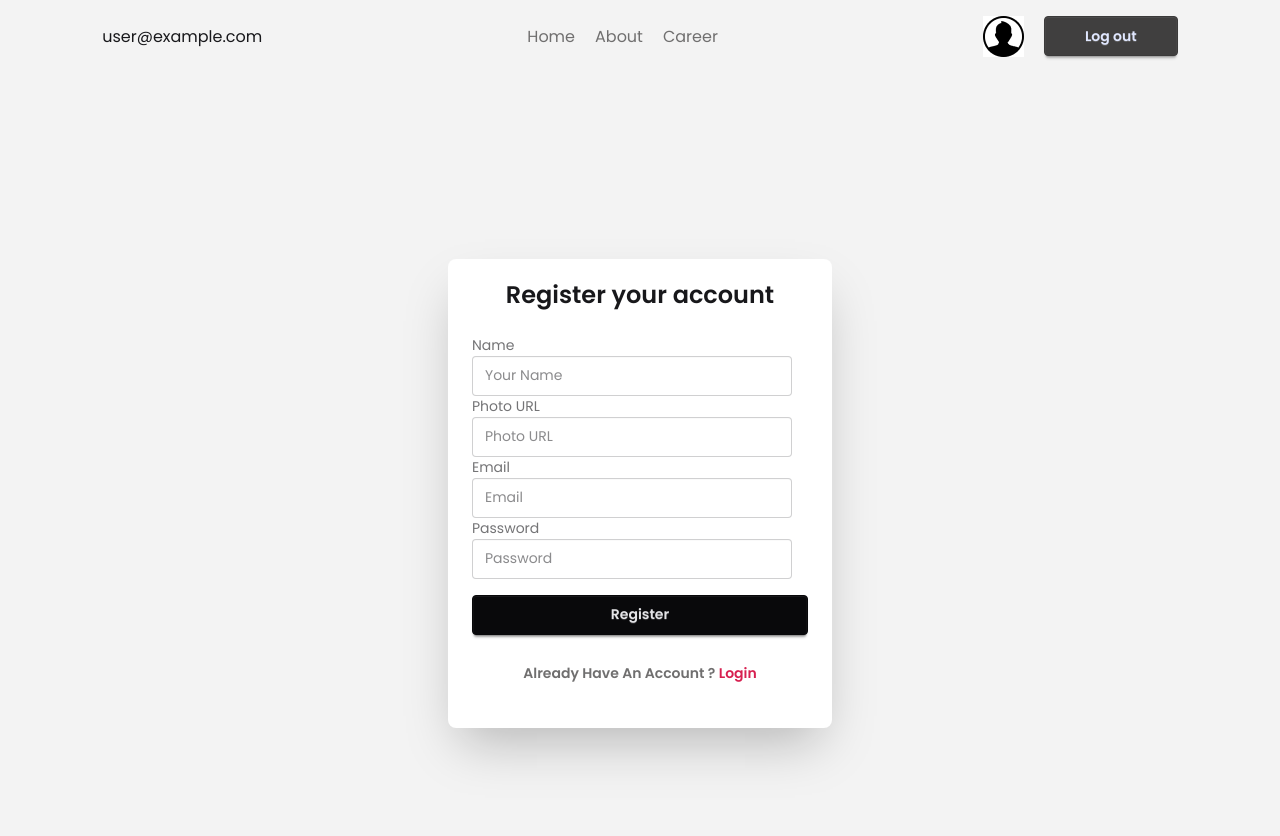
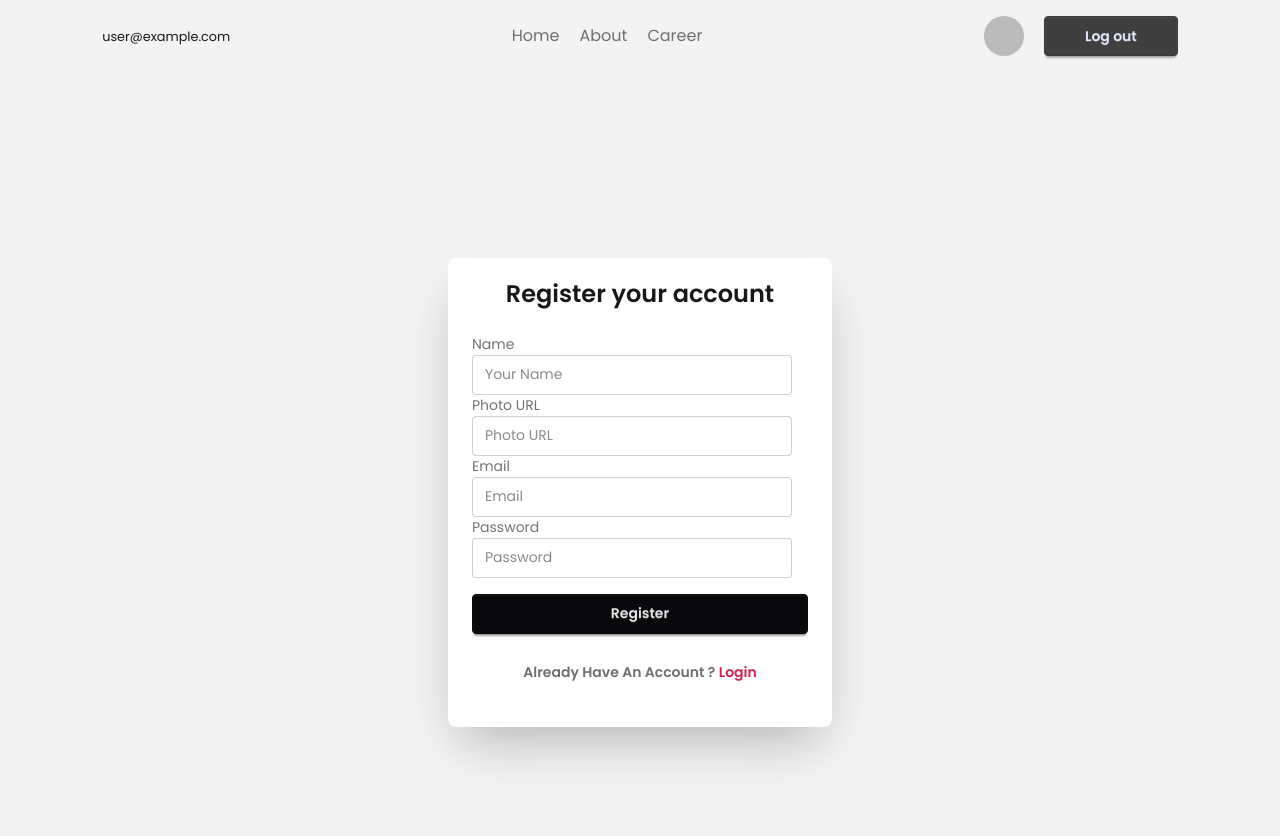
Before and after one commit to ismail-dev-code/the-dragon-news, a React (Vite) app: page /auth/register in a window 1280 px wide. Shown: the top 836 px of the page. Built offline with nearby package versions, Linux system fonts and the light colour scheme; no server answers; sample sign-in values are in the browser's storage.

Commit message:
feat: Update User Profile and redirect on Registration

```diff
--- a/src/components/Navbar.jsx
+++ b/src/components/Navbar.jsx
@@ -1,31 +1,43 @@
-import React, { use } from 'react';
-import { Link, NavLink } from 'react-router';
-import userImg from '../assets/user.png'
-import { AuthContext } from '../provider/AuthProvider';
+import React, { use } from "react";
+import { Link, NavLink } from "react-router";
+import userImg from "../assets/user.png";
+import { AuthContext } from "../provider/AuthProvider";
 
 const Navbar = () => {
-    const {user, logOut} = use(AuthContext);
-    const handleLogOut =()=>{
-        logOut() .then(() => {
+  const { user, logOut } = use(AuthContext);
+  const handleLogOut = () => {
+    logOut()
+      .then(() => {
         alert("you have successfully log out.");
       })
       .catch((error) => {
         alert(error);
       });
-    }
+  };
 
   return (
-        <div className='flex justify-between items-center w-11/12 mx-auto'>
-            <div className="">{user && user.email}</div>
+    <div className="flex justify-between items-center w-11/12 mx-auto">
+      <div className=""><small>{user && user.email}</small></div>
       <div className="nav  flex gap-5 text-accent">
-                <NavLink to={'/'}>Home</NavLink>
-                <NavLink to={'/about'}>About</NavLink>
-                <NavLink to={'/career'}>Career</NavLink>
+        <NavLink to={"/"}>Home</NavLink>
+        <NavLink to={"/about"}>About</NavLink>
+        <NavLink to={"/career"}>Career</NavLink>
       </div>
       <div className="nav-btn flex gap-5">
-        <img src={userImg} alt="user image" />
-        {user? <button onClick={handleLogOut} className='btn btn-primary px-10'>Log out</button>:  <Link to={'/auth/login'} className='btn btn-primary px-10'>Login</Link>}
-
+        <img
+          className="w-10 rounded-full"
+          src={`${user ? user.photoURL : userImg}`}
+          alt="user img"
+        />
+        {user ? (
+          <button onClick={handleLogOut} className="btn btn-primary px-10">
+            Log out
+          </button>
+        ) : (
+          <Link to={"/auth/login"} className="btn btn-primary px-10">
+            Login
+          </Link>
+        )}
       </div>
     </div>
   );
--- a/src/pages/Register.jsx
+++ b/src/pages/Register.jsx
@@ -1,10 +1,11 @@
 import React, { use, useState } from "react";
-import { Link } from "react-router";
+import { Link, useNavigate } from "react-router";
 import { AuthContext } from "../provider/AuthProvider";
 
 const Register = () => {
-  const { createUser, setUser } = use(AuthContext);
+  const { createUser, setUser, updateUser } = use(AuthContext);
   const [nameError, setNameError] = useState("");
+  const navigate = useNavigate();
   const handleRegister = (e) => {
     e.preventDefault();
     const form = e.target;
@@ -21,10 +22,17 @@ const Register = () => {
     createUser(email, password)
       .then((result) => {
         const user = result.user;
-        setUser(user);
+        updateUser({ displayName: name, photoURL: photo })
+          .then(() => {
+            setUser({ ...user, displayName: name, photoURL: photo });
+            navigate("/");
+          })
+          .catch((error) => {
+            setUser(error);
+          });
       })
       .catch((error) => {
-        const errorCode = error.code;
+        // const errorCode = error.code;
         const errorMessage = error.message;
         alert(errorMessage);
       });
@@ -45,7 +53,11 @@ const Register = () => {
               className="input"
               placeholder="Your Name"
             />
-            {nameError && <p className="text-red-400"><small>{nameError}</small></p>}
+            {nameError && (
+              <p className="text-red-400">
+                <small>{nameError}</small>
+              </p>
+            )}
             <label className="label">Photo URL</label>
             <input
               type="url"
--- a/src/provider/AuthProvider.jsx
+++ b/src/provider/AuthProvider.jsx
@@ -5,6 +5,7 @@ import {
   onAuthStateChanged,
   signInWithEmailAndPassword,
   signOut,
+  updateProfile,
 } from "firebase/auth";
 import app from "../firebase/firebase.config";
 export const AuthContext = createContext();
@@ -20,6 +21,10 @@ const AuthProvider = ({ children }) => {
   const signIn = (email, password) => {
     setLoading(true);
     return signInWithEmailAndPassword(auth, email, password);
+  };
+
+  const updateUser = (updatedData) => {
+    return updateProfile(auth.currentUser, updatedData);
   };
 
   const logOut = () => {
@@ -43,6 +48,7 @@ const AuthProvider = ({ children }) => {
     signIn,
     loading,
     setLoading,
+    updateUser
   };
 
   return <AuthContext value={authData}>{children}</AuthContext>;
```
Lines whose indentation alone changed are shown as unchanged.
